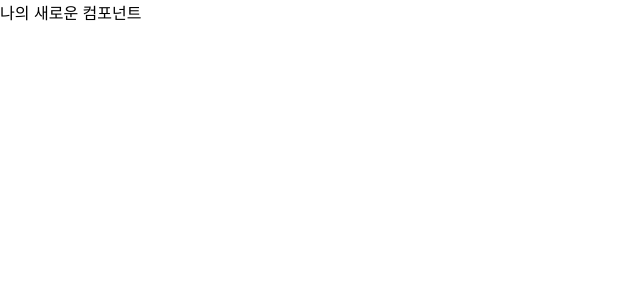
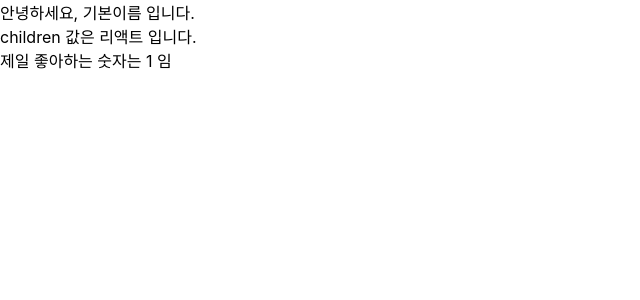
Before and after one commit to kdh3543/book_study, a React (Create React App) app in the folder 리액트를다루는기술/hello-react/: page / in a window 1280 px wide. Shown: the top 300 px of the page, without its empty margins (0-640 px from the left). Built offline with nearby package versions, Linux system fonts and the light colour scheme.

Commit message:
6/5 study part 3

```diff
--- a/리액트를다루는기술/hello-react/src/App.js
+++ b/리액트를다루는기술/hello-react/src/App.js
@@ -1,12 +1,10 @@
-import logo from './logo.svg';
-import './App.css';
 import { Component } from 'react';
 import MyComponent from './MyComponent';
 
 class App extends Component {
   render() {
     const name = 'react';
-    return <MyComponent />;
+    return <MyComponent favoriteNumber={1}>리액트</MyComponent>;
   }
 }
 
--- a/리액트를다루는기술/hello-react/src/MyComponent.js
+++ b/리액트를다루는기술/hello-react/src/MyComponent.js
@@ -1,5 +1,48 @@
-const MyComponent = () => {
-  return <div>나의 새로운 컴포넌트</div>;
-};
+import PropTypes from 'prop-types';
+import { Component } from 'react';
+
+class MyComponent extends Component {
+  static defaultProps = {
+    name: '기본이름',
+  };
+  static propTypes = {
+    name: PropTypes.string,
+    favoriteNumber: PropTypes.number.isRequired,
+  };
+  render() {
+    const { name, favoriteNumber, children } = this.props;
+
+    return (
+      <div>
+        안녕하세요, {name} 입니다.
+        <br />
+        children 값은 {children} 입니다.
+        <br />
+        제일 좋아하는 숫자는 {favoriteNumber} 임
+      </div>
+    );
+  }
+}
+
+// const MyComponent = ({ name, favoriteNumber, children }) => {
+//   return (
+//     <div>
+//       안녕하세요, {name} 입니다.
+//       <br />
+//       children 값은 {children} 입니다.
+//       <br />
+//       제일 좋아하는 숫자는 {favoriteNumber} 임
+//     </div>
+//   );
+// };
+
+// MyComponent.defaultProps = {
+//   name: '기본이름',
+// };
+
+// MyComponent.propTypes = {
+//   name: PropTypes.string,
+//   favoriteNumber: PropTypes.number.isRequired,
+// };
 
 export default MyComponent;
```
Also changed, not shown: 1 other file (tests, documents, lock files or other folders).
